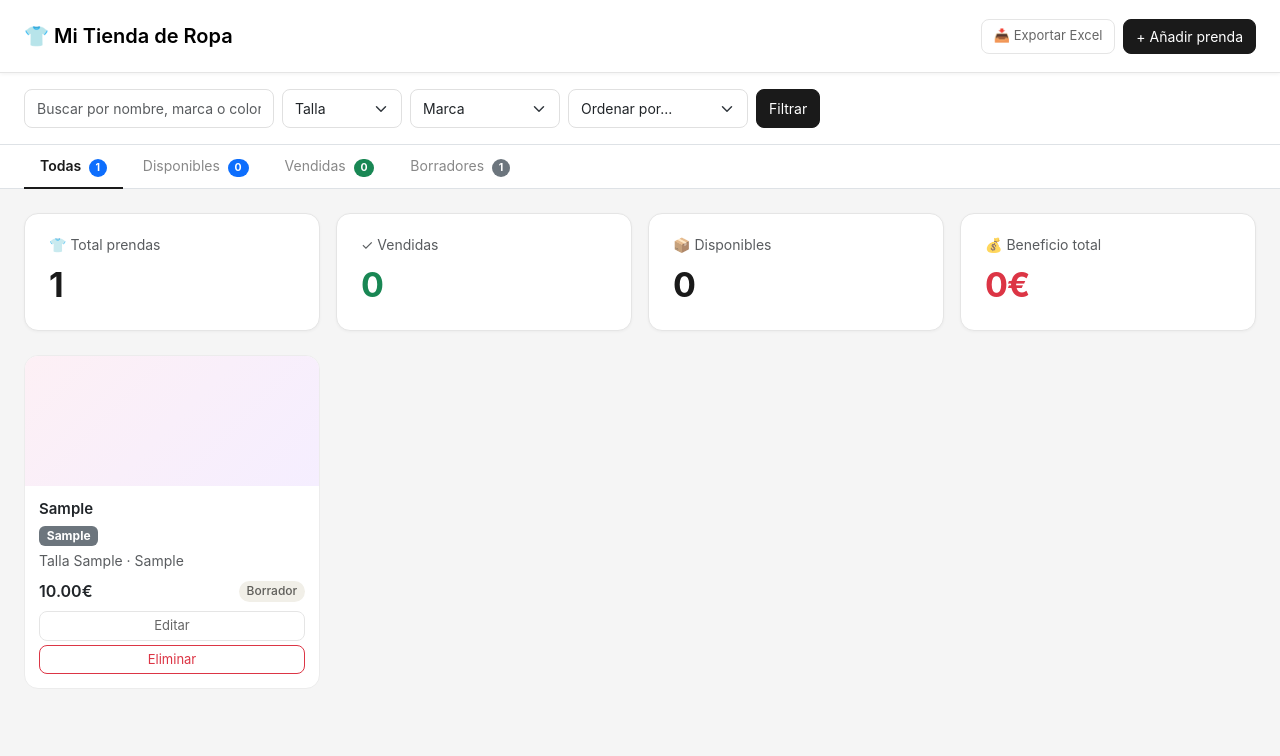
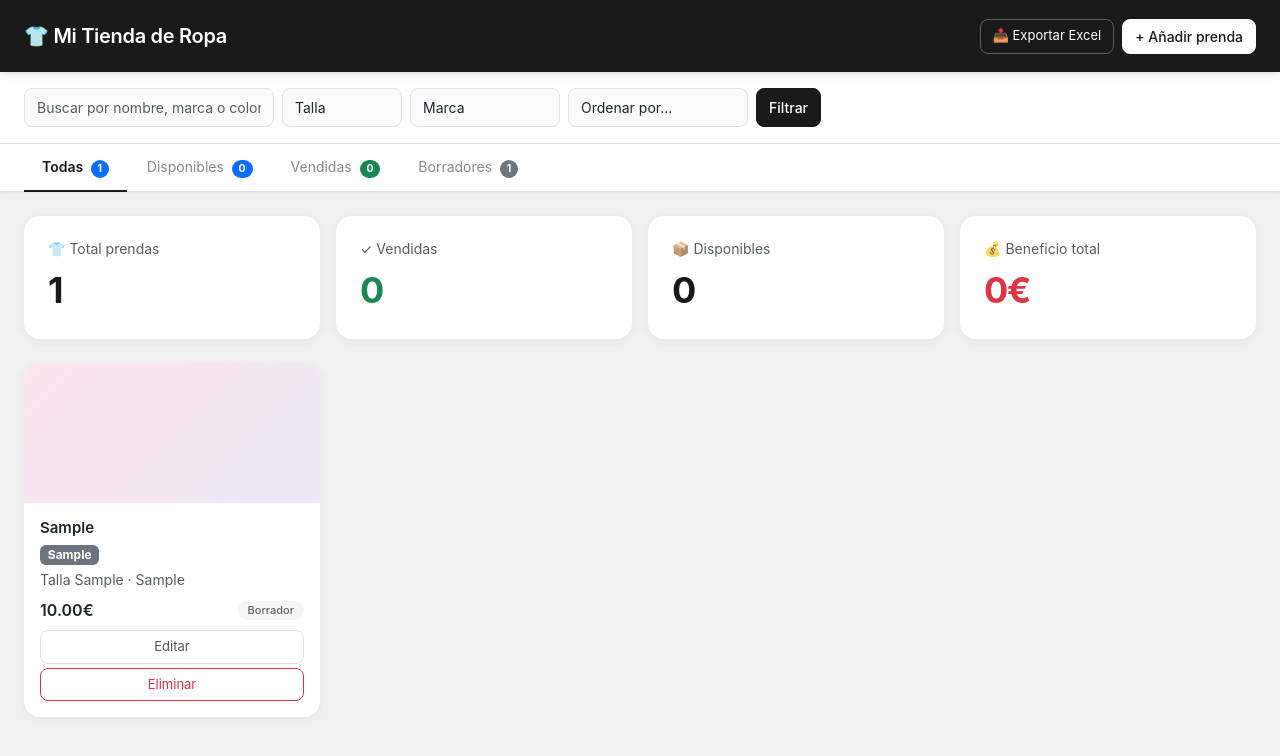
Before and after one commit to carizgil/vinted, a Django app: page / in a window 1280 px wide. Shown: the top 756 px of the page. Run offline with Django 5.2, Linux system fonts and the light colour scheme; tables that the repository leaves empty hold one stand-in row (values such as "Sample post").

Commit message:
new style

```diff
--- a/prendas/static/prendas/style.css
+++ b/prendas/static/prendas/style.css
@@ -1,30 +1,69 @@
 /* GENERAL */
+* { box-sizing: border-box; }
+
 body {
-    background: #f5f5f5;
+    background: #f0f0f0;
     font-family: -apple-system, BlinkMacSystemFont, 'Segoe UI', sans-serif;
     color: #1a1a1a;
 }
 
 /* NAV */
 .navbar {
+    background: #1a1a1a;
+    border-bottom: none;
+    box-shadow: 0 2px 8px rgba(0,0,0,0.15);
+}
+
+.navbar-brand {
+    color: white !important;
+    font-size: 17px;
+    letter-spacing: -0.3px;
+}
+
+.navbar .btn-dark {
     background: white;
-    border-bottom: 1px solid #e5e5e5;
-    box-shadow: 0 1px 4px rgba(0,0,0,0.06);
+    color: #1a1a1a;
+    border-color: white;
+    font-weight: 500;
+}
+
+.navbar .btn-dark:hover {
+    background: #f0f0f0;
+    border-color: #f0f0f0;
+    color: #1a1a1a;
+}
+
+.navbar .btn-outline-secondary {
+    border-color: rgba(255,255,255,0.3);
+    color: white;
+}
+
+.navbar .btn-outline-secondary:hover {
+    background: rgba(255,255,255,0.1);
+    color: white;
+    border-color: rgba(255,255,255,0.5);
+}
+
+/* BUSCADOR Y FILTROS */
+.bg-white.border-bottom {
+    background: white !important;
+    box-shadow: 0 1px 3px rgba(0,0,0,0.06);
 }
 
 /* TABS */
 .nav-tabs {
     border-bottom: none;
-    gap: 4px;
+    gap: 2px;
 }
 
 .nav-tabs .nav-link {
     color: #888;
     border: none;
-    padding: 10px 16px;
-    border-radius: 8px 8px 0 0;
+    padding: 12px 18px;
+    border-radius: 0;
     font-size: 14px;
-    transition: color 0.15s ease;
+    transition: all 0.15s ease;
+    border-bottom: 2px solid transparent;
 }
 
 .nav-tabs .nav-link.active {
@@ -36,57 +75,56 @@ body {
 
 .nav-tabs .nav-link:hover {
     color: #1a1a1a;
-    background: #f5f5f5;
+    background: #f8f8f8;
 }
 
 /* STATS */
 .stat-card {
     background: white;
-    border-radius: 14px;
-    padding: 20px 24px;
-    border: 1px solid #e5e5e5;
-    box-shadow: 0 1px 3px rgba(0,0,0,0.04);
+    border-radius: 16px;
+    padding: 22px 24px;
+    border: none;
+    box-shadow: 0 2px 8px rgba(0,0,0,0.06);
+    transition: transform 0.15s ease;
 }
 
-.stat-label {
-    font-size: 13px;
-    color: #888;
-    margin-bottom: 6px;
+.stat-card:hover {
+    transform: translateY(-2px);
 }
 
 .stat-num {
-    font-size: 34px;
+    font-size: 36px;
     font-weight: 700;
-    margin-top: 2px;
-    letter-spacing: -1px;
+    margin-top: 4px;
+    letter-spacing: -1.5px;
 }
 
 /* CARDS PRENDAS */
 .prenda-card {
-    border-radius: 14px;
-    border: 1px solid #ececec;
-    transition: transform 0.15s ease, box-shadow 0.15s ease;
+    border-radius: 16px;
+    border: none;
+    box-shadow: 0 2px 8px rgba(0,0,0,0.06);
+    transition: transform 0.2s ease, box-shadow 0.2s ease;
     background: white;
     overflow: hidden;
 }
 
 .prenda-card:hover {
-    transform: translateY(-4px);
-    box-shadow: 0 12px 28px rgba(0,0,0,0.09);
+    transform: translateY(-5px);
+    box-shadow: 0 16px 32px rgba(0,0,0,0.1);
 }
 
 .card-img-top {
-    height: 130px;
+    height: 140px;
     display: flex;
     align-items: center;
     justify-content: center;
-    font-size: 52px;
-    background: linear-gradient(135deg, #fdf0f5, #f5eeff);
-    border-radius: 0;
+    font-size: 56px;
+    background: linear-gradient(135deg, #fce4ec, #ede7f6);
 }
 
 .card-body {
-    padding: 14px;
+    padding: 16px;
 }
 
 .card-title {
@@ -97,32 +135,36 @@ body {
 
 /* BADGES ESTADO */
 .badge-disponible {
-    background: #e6f1fb;
-    color: #185fa5;
+    background: #e3f2fd;
+    color: #1565c0;
     font-weight: 500;
-    font-size: 12px;
+    font-size: 11px;
+    padding: 4px 10px;
 }
 
 .badge-vendido {
-    background: #eaf3de;
-    color: #3b6d11;
+    background: #e8f5e9;
+    color: #2e7d32;
     font-weight: 500;
-    font-size: 12px;
+    font-size: 11px;
+    padding: 4px 10px;
 }
 
 .badge-borrador {
-    background: #f1efe8;
-    color: #5f5e5a;
+    background: #f5f5f5;
+    color: #616161;
     font-weight: 500;
-    font-size: 12px;
+    font-size: 11px;
+    padding: 4px 10px;
 }
 
-/* BOTONES */
+/* BOTONES GENERALES */
 .btn-dark {
     background: #1a1a1a;
     border-color: #1a1a1a;
     border-radius: 8px;
     font-size: 14px;
+    font-weight: 500;
 }
 
 .btn-dark:hover {
@@ -131,8 +173,8 @@ body {
 }
 
 .btn-outline-secondary {
-    border-color: #e5e5e5;
-    color: #666;
+    border-color: #e0e0e0;
+    color: #555;
     font-size: 13px;
     border-radius: 8px;
 }
@@ -140,12 +182,16 @@ body {
 .btn-outline-secondary:hover {
     background: #f5f5f5;
     color: #1a1a1a;
-    border-color: #ccc;
+    border-color: #bbb;
 }
 
 .btn-outline-danger {
     font-size: 13px;
     border-radius: 8px;
+}
+
+.btn-sm {
+    padding: 6px 12px;
 }
 
 /* FORMULARIO */
@@ -154,11 +200,13 @@ body {
     border: 1px solid #e0e0e0;
     font-size: 14px;
     padding: 8px 12px;
+    background: #fafafa;
 }
 
 .form-control:focus, .form-select:focus {
-    border-color: #aaa;
-    box-shadow: 0 0 0 3px rgba(0,0,0,0.06);
+    border-color: #1a1a1a;
+    box-shadow: 0 0 0 3px rgba(0,0,0,0.08);
+    background: white;
 }
 
 .form-label {
@@ -168,7 +216,12 @@ body {
     margin-bottom: 4px;
 }
 
-/* BUSCADOR */
-.buscador-wrap {
-    max-width: 420px;
+/* FORMULARIO NUEVA PRENDA */
+#formNueva {
+    background: #fafafa;
 }
+
+/* PAGINACIÓN */
+.btn.disabled {
+    opacity: 0.7;
+}
```
